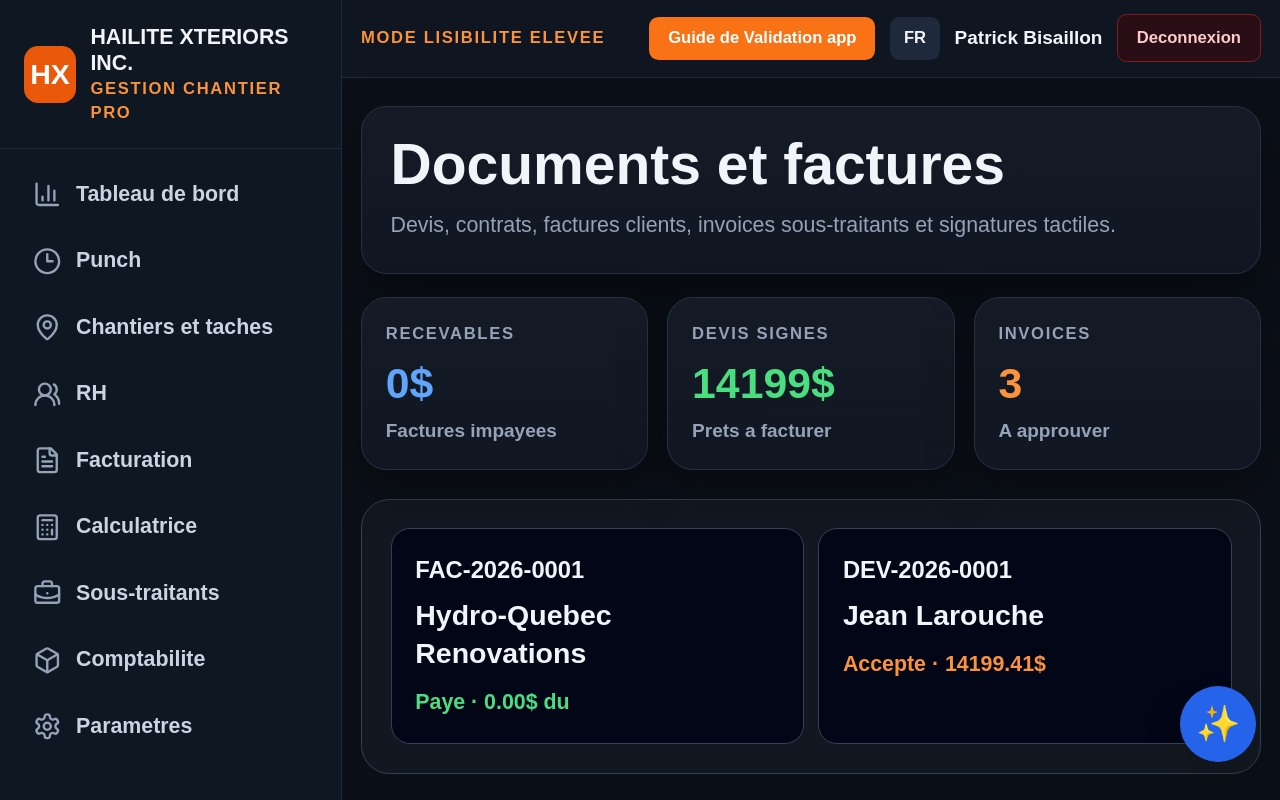
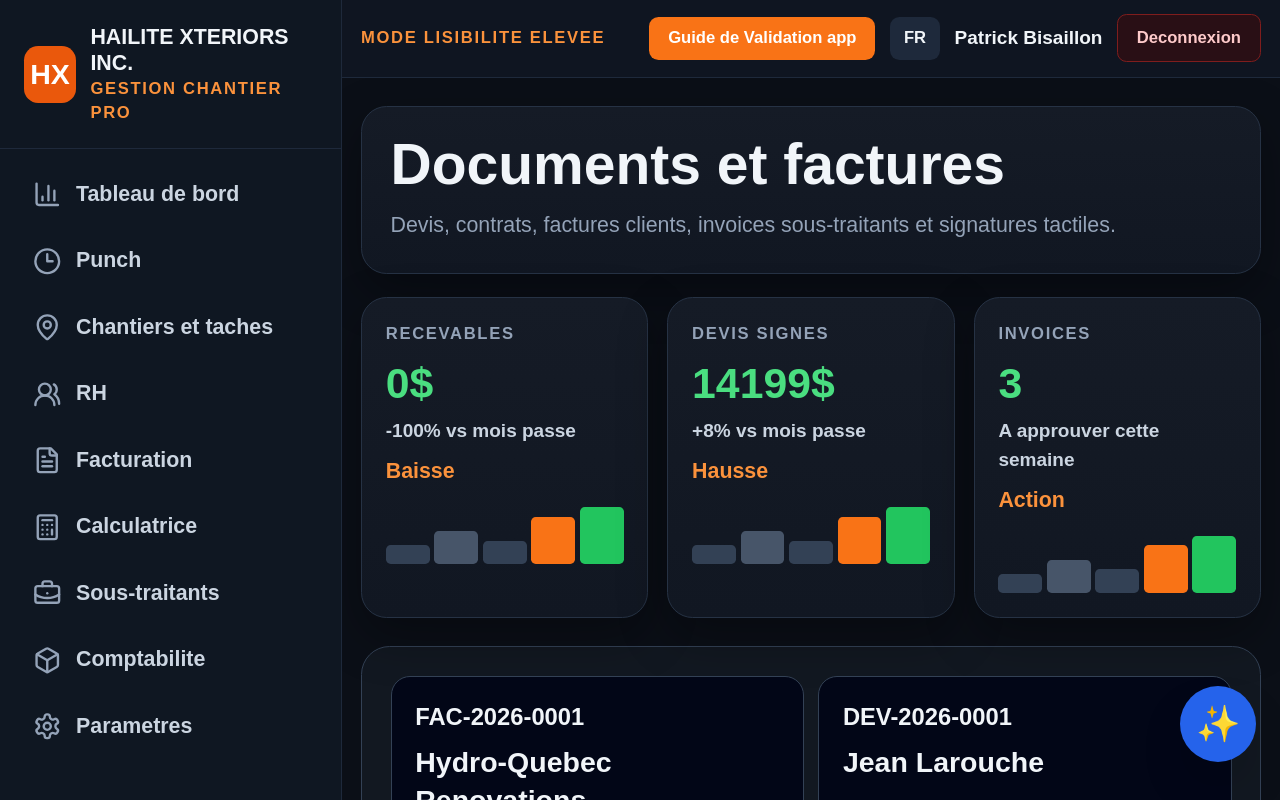
Before and after one commit to bisaillonpatrick1979-dev/Chatgpt-hailite-, a Next.js app: page /invoices in a window 1280 px wide. Shown: the top 800 px of the page. Built offline with nearby package versions, Linux system fonts and the light colour scheme.

Commit message:
Add trend statistics to invoices page

```diff
--- a/app/invoices/page.tsx
+++ b/app/invoices/page.tsx
@@ -1,4 +1,5 @@
-import { AppShell, ProMetric } from "@/components/AppShell";
+import { AppShell } from "@/components/AppShell";
+import { TrendCard } from "@/components/TrendCard";
 
 export default function Page() {
   return (
@@ -8,9 +9,9 @@ export default function Page() {
         <p className="large-readable mt-3 text-slate-400">Devis, contrats, factures clients, invoices sous-traitants et signatures tactiles.</p>
       </section>
       <section className="mt-5 grid gap-4 md:grid-cols-3">
-        <ProMetric label="Recevables" value="0$" note="Factures impayees" tone="blue" />
-        <ProMetric label="Devis signes" value="14199$" note="Prets a facturer" tone="green" />
-        <ProMetric label="Invoices" value="3" note="A approuver" tone="orange" />
+        <TrendCard label="Recevables" value="0$" compare="-100% vs mois passe" status="Baisse" />
+        <TrendCard label="Devis signes" value="14199$" compare="+8% vs mois passe" status="Hausse" />
+        <TrendCard label="Invoices" value="3" compare="A approuver cette semaine" status="Action" />
       </section>
       <section className="pro-panel mt-6 p-6">
         <div className="grid gap-3 md:grid-cols-2">
```
